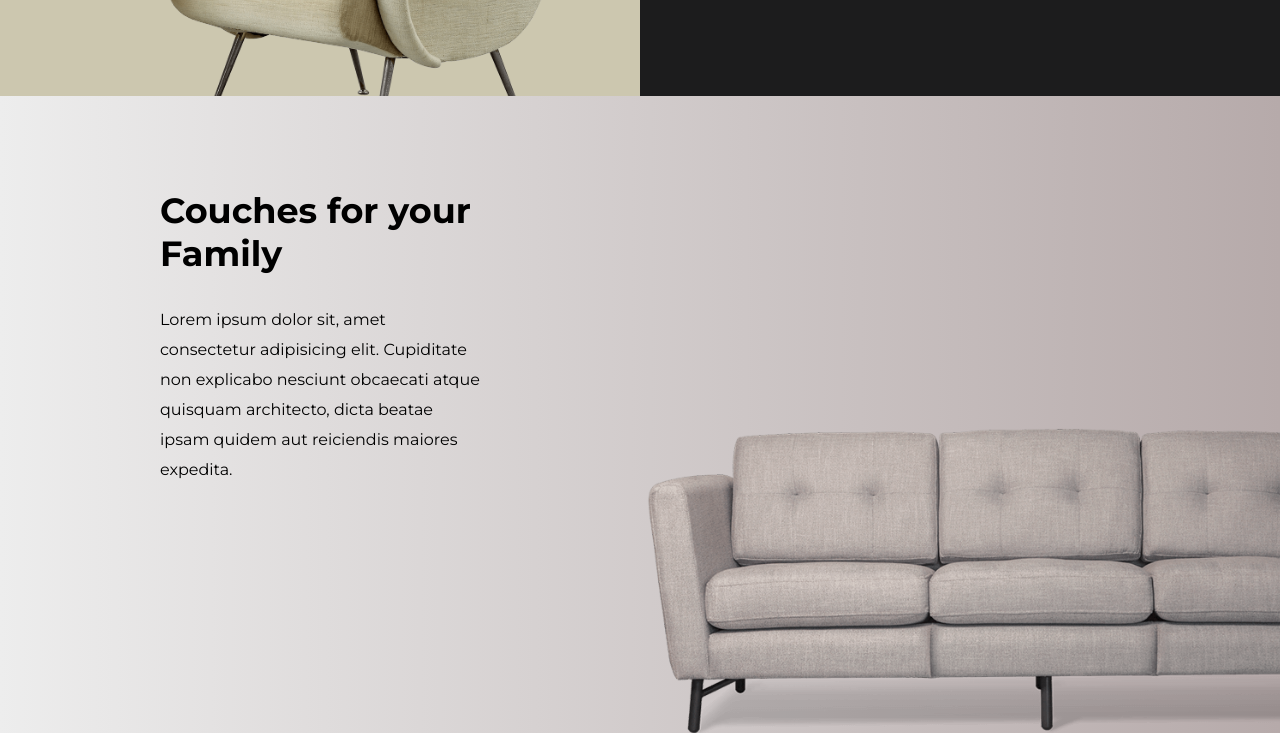
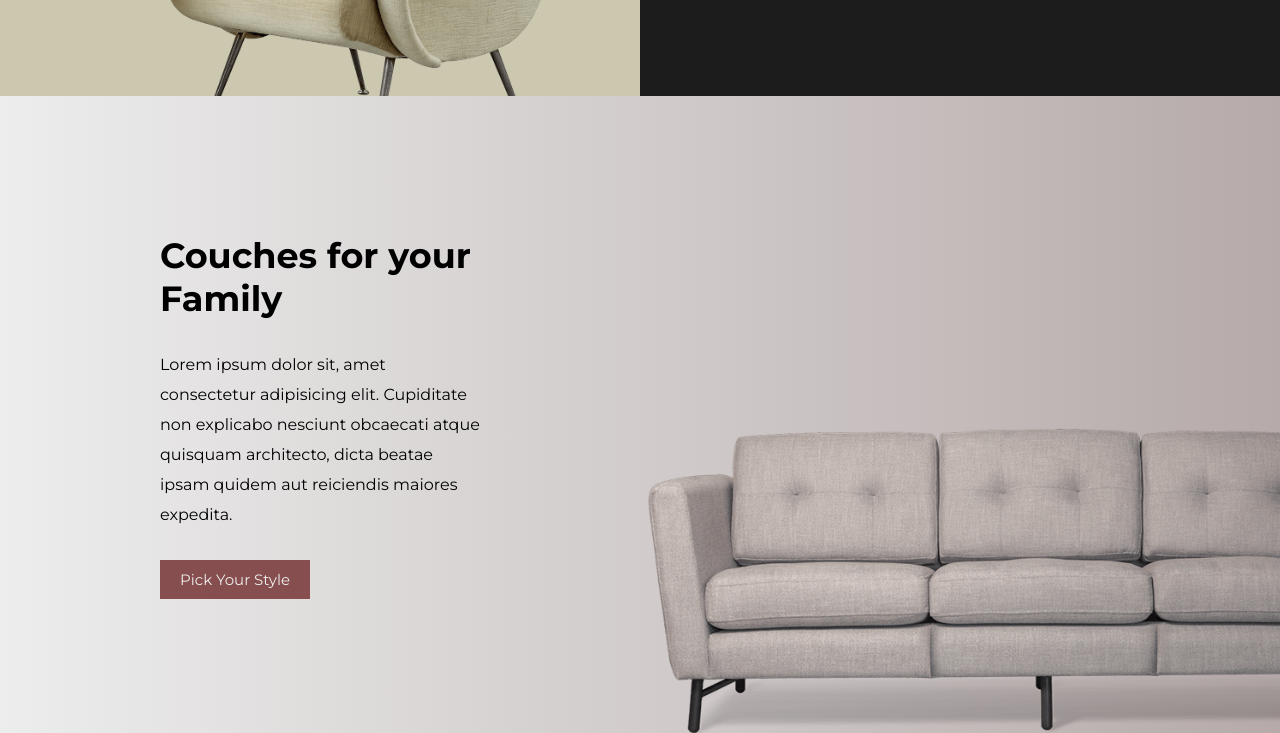
Before and after one commit to developedbyed/wood-only, a plain HTML site: page index.html in a window 1280 px wide. Shown: the part 1344-2077 px from the top of the page. Drawn offline with Linux system fonts and the light colour scheme; a web font is replaced by a local one.

Commit message:
added a button

```diff
--- a/index.html
+++ b/index.html
@@ -59,7 +59,8 @@
             <div class="slide-left">
                 <h1>
                     <span>Quality</span> Products</h1>
-                <p>Lorem ipsum dolor sit, amet consectetur adipisicing elit. Cupiditate non explicabo nesciunt obcaecati atque
+                <p>Lorem ipsum dolor sit, amet consectetur adipisicing elit. Cupiditate non explicabo nesciunt
+                    obcaecati atque
                     quisquam architecto, dicta beatae ipsam quidem aut reiciendis maiores expedita.</p>
                 <button>Buy Now</button>
             </div>
@@ -70,8 +71,10 @@
         <div class="description-container">
             <div class="slide-up">
                 <h1>Couches for your Family</h1>
-                <p>Lorem ipsum dolor sit, amet consectetur adipisicing elit. Cupiditate non explicabo nesciunt obcaecati atque
+                <p>Lorem ipsum dolor sit, amet consectetur adipisicing elit. Cupiditate non explicabo nesciunt
+                    obcaecati atque
                     quisquam architecto, dicta beatae ipsam quidem aut reiciendis maiores expedita.</p>
+                <button>Pick Your Style</button>
             </div>
         </div>
     </section>
--- a/styles/_products.scss
+++ b/styles/_products.scss
@@ -89,7 +89,7 @@
     display: flex;
     justify-content: center;
     align-items: center;
-    height: 80%;
+    height: 100%;
 
     div {
       width: 50%;
@@ -100,6 +100,15 @@
         padding: 30px 0px;
         line-height: 30px;
       }
+      button {
+        padding: 10px 20px;
+        background-color: #864e4e;
+        color: #eeeeee;
+        border: none;
+        font-size: 15px;
+        cursor: pointer;
+        font-family: "Montserrat", sans-serif;
+      }
     }
   }
 }
```
Also changed, not shown: styles/style.css, 1 other file.
